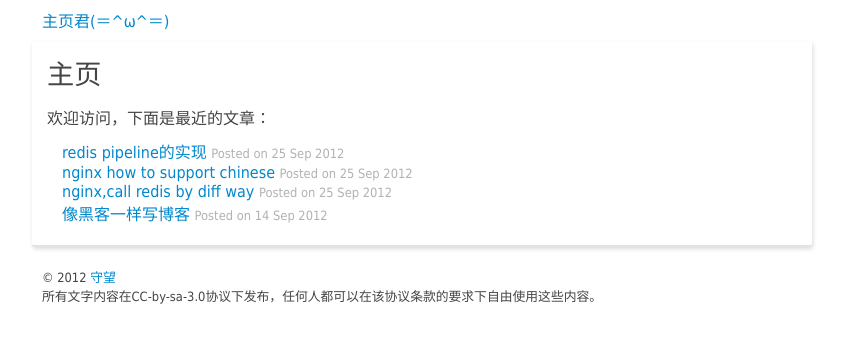
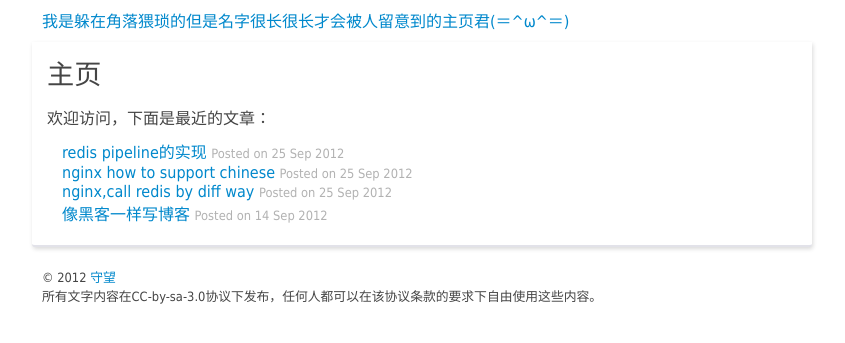
Before and after one commit to hopestar/hopestar.github.com, a Jekyll site: the page built from index.html, in a window 1280 px wide. Shown: the top 343 px of the page, without its empty margins (218-1063 px from the left). Built offline with Jekyll 4.4.1, drawn with Linux system fonts in a browser that asks for light colours; Markdown is read by kramdown in place of the engine named in the settings.

Commit message:
Update _layouts/default.html

```diff
--- a/_layouts/default.html
+++ b/_layouts/default.html
@@ -10,7 +10,7 @@
 <body>
 
   <div id="header">
-  <a href="/"> 主页君(＝^ω^＝) </a>
+  <a href="/">我是躲在角落猥琐的但是名字很长很长才会被人留意到的主页君(＝^ω^＝) </a>
   </div>
 
   {{ content }}
```
